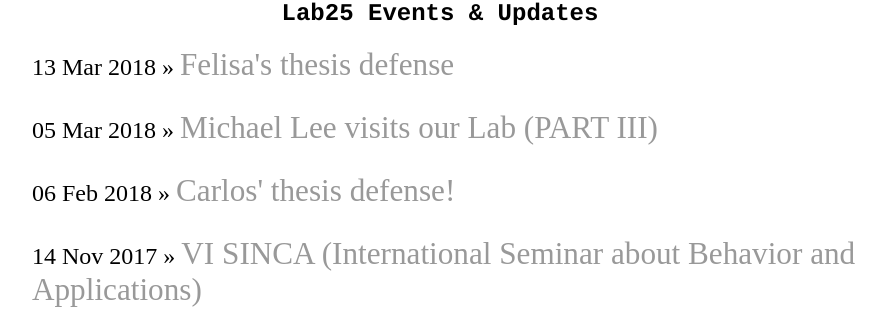
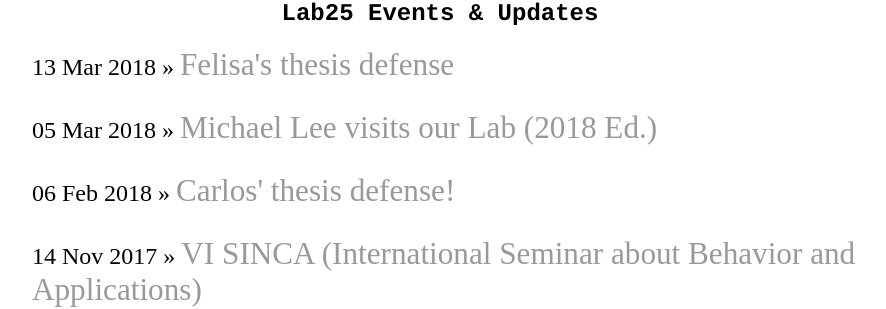
Before and after one commit to BouzasLab25/bouzaslab25.github.io, a Jekyll site: the page built from events/index.html, in a window 1280 px wide. Shown: the part 247-556 px from the top of the page, without its empty margins (200-1086 px from the left). Built offline with Jekyll 4.4.1, drawn with Linux system fonts in a browser that asks for light colours.

Commit message:
Update 2018-03-05-posts-from-lab-25.md

```diff
--- a/_posts/2018-03-05-posts-from-lab-25.md
+++ b/_posts/2018-03-05-posts-from-lab-25.md
@@ -1,6 +1,6 @@
 ---
 layout: post
-title: Michael Lee visits our Lab  (PART III)
+title: Michael Lee visits our Lab  (2018 Ed.)
 date: 2018-03-05
 ---
 
```
